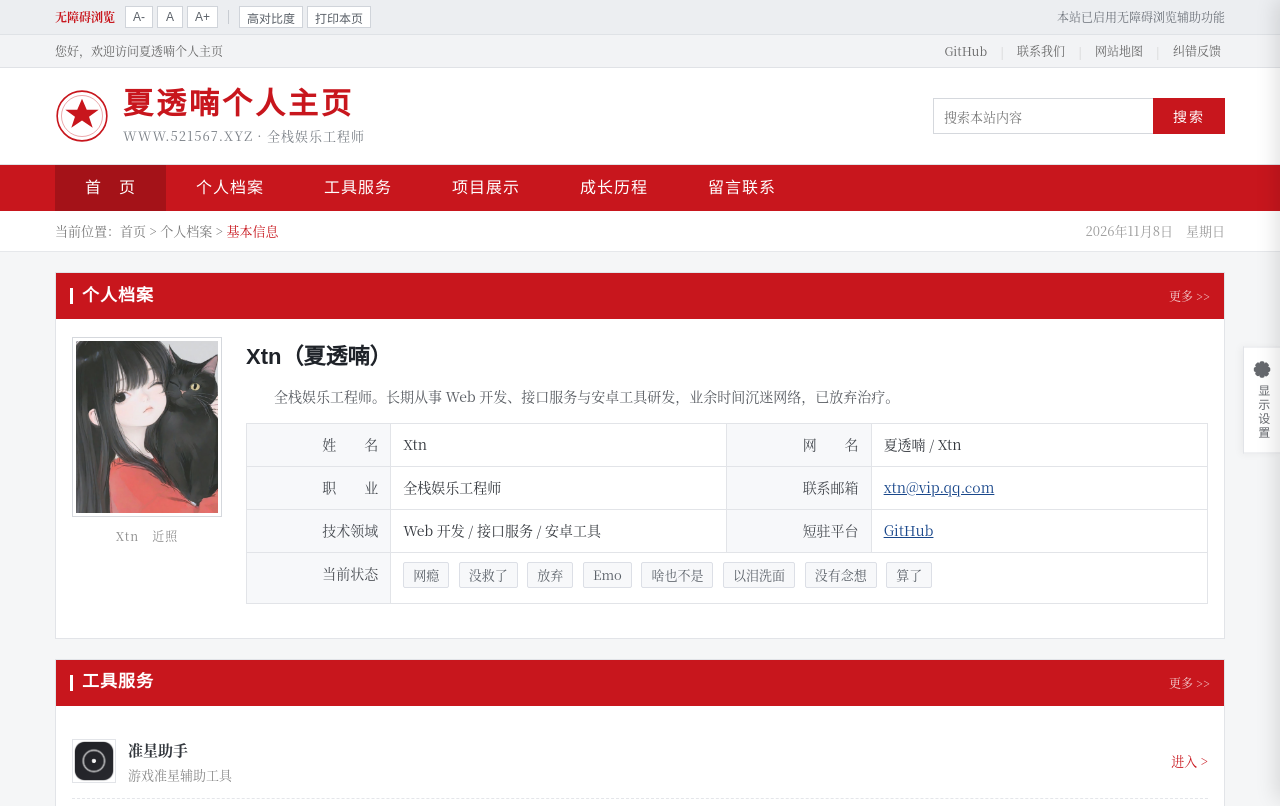
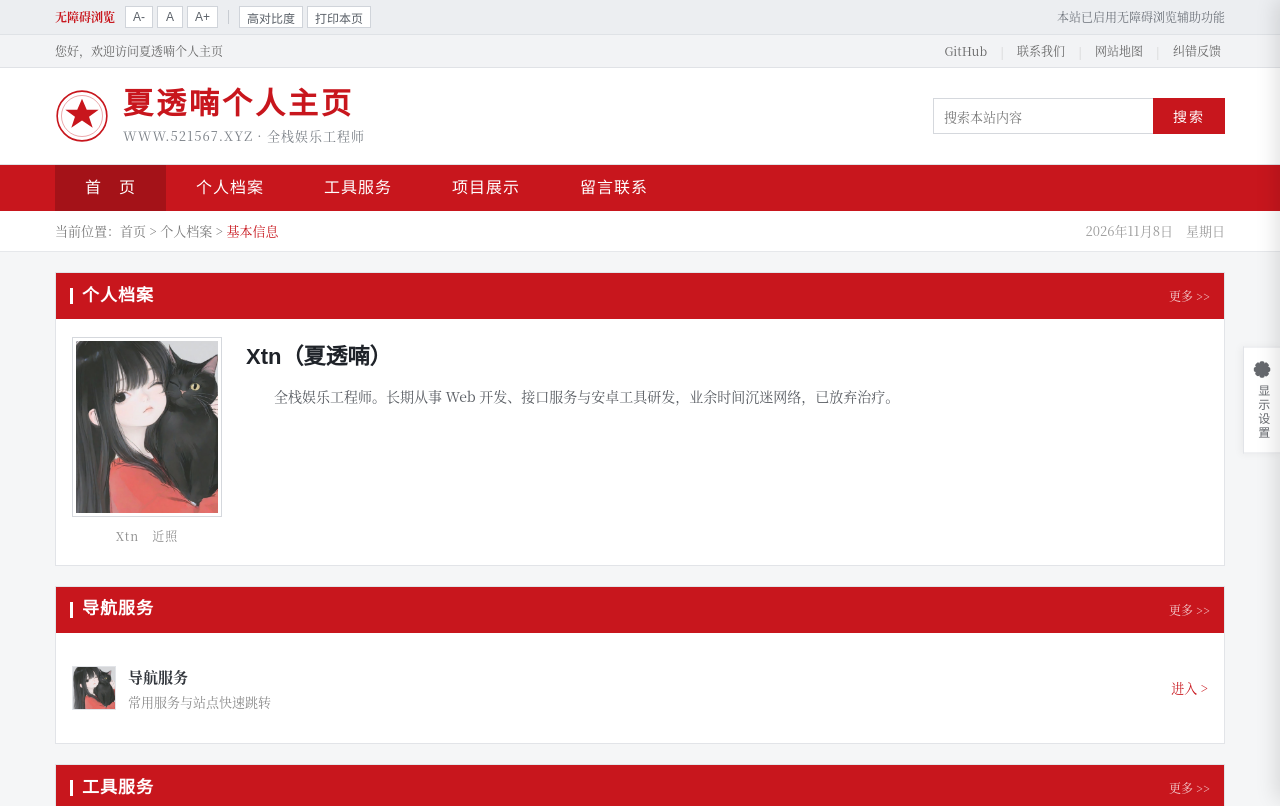
Before and after one commit to xtnu/xtnu.github.io, a plain HTML site: page index.html in a window 1280 px wide. Shown: the top 806 px of the page. Drawn offline with Linux system fonts and the light colour scheme.

Commit message:
Add files via upload

```diff
--- a/index.html
+++ b/index.html
@@ -153,7 +153,7 @@
                 <li><a href="#about">个人档案</a></li>
                 <li><a href="#apps">工具服务</a></li>
                 <li><a href="#projects">项目展示</a></li>
-                <li><a href="#timeline">成长历程</a></li>
+                <!-- <li><a href="#timeline">成长历程</a></li> -->
                 <li><a href="#links">留言联系</a></li>
             </ul>
         </div>
@@ -187,6 +187,7 @@
                     <div class="profile-detail">
                         <h3 class="profile-name">Xtn（夏透喃）</h3>
                         <p class="profile-desc">全栈娱乐工程师。长期从事 Web 开发、接口服务与安卓工具研发，业余时间沉迷网络，已放弃治疗。</p>
+                        <!-- 个人信息表格已注释
                         <table class="infotable">
                             <tbody>
                                 <tr>
@@ -215,6 +216,7 @@
                                 </tr>
                             </tbody>
                         </table>
+                        个人信息表格注释结束 -->
                    <!--      <div class="profile-actions">
 
                             <a href="https://github.com/xtnu" class="btn btn-primary" target="_blank">前往 GitHub 主页</a>
@@ -222,6 +224,30 @@
                         </div> -->
                     </div>
                 </div>
+            </div>
+        </section>
+
+        <!-- 导航服务 -->
+        <section class="panel" id="nav">
+            <div class="panel-head">
+                <h2 class="panel-title" data-kw="dhfw daohang fuwu 导航 服务 快速 跳转 网址 站点">导航服务</h2>
+                <a href="#nav" class="panel-more">更多 &gt;&gt;</a>
+            </div>
+            <div class="panel-body">
+                <ul class="servlist">
+                    <li>
+                        <a href="./web/index.html">
+                            <span class="serv-icon">
+                                <img src="./static/img/logo.png" alt="导航服务">
+                            </span>
+                            <span class="serv-text">
+                                <span class="serv-name">导航服务</span>
+                                <span class="serv-desc">常用服务与站点快速跳转</span>
+                            </span>
+                            <span class="serv-go">进入 &gt;</span>
+                        </a>
+                    </li>
+                </ul>
             </div>
         </section>
 
@@ -360,7 +386,7 @@
             </div>
         </section>
 
-        <!-- 三栏：最新动态 / 更新日志 / 自勉守则 -->
+        <!-- 三栏：最新动态 / 更新日志 / 自勉守则（已注释）
         <div class="grid-3">
             <section class="panel">
                 <div class="panel-head">
@@ -413,10 +439,11 @@
                 </div>
             </section>
         </div>
+        三栏区块注释结束 -->
 
 
 
-        <!-- 大事记 -->
+        <!-- 大事记：成长历程（已注释）
         <section class="panel" id="timeline">
             <div class="panel-head">
                 <h2 class="panel-title" data-kw="czlc chengzhang licheng 成长 历程 时间线 年份">成长历程</h2>
@@ -447,6 +474,7 @@
                 </ul>
             </div>
         </section>
+        成长历程注释结束 -->
 
         <!-- 留言联系 -->
         <section class="panel" id="links">
```
